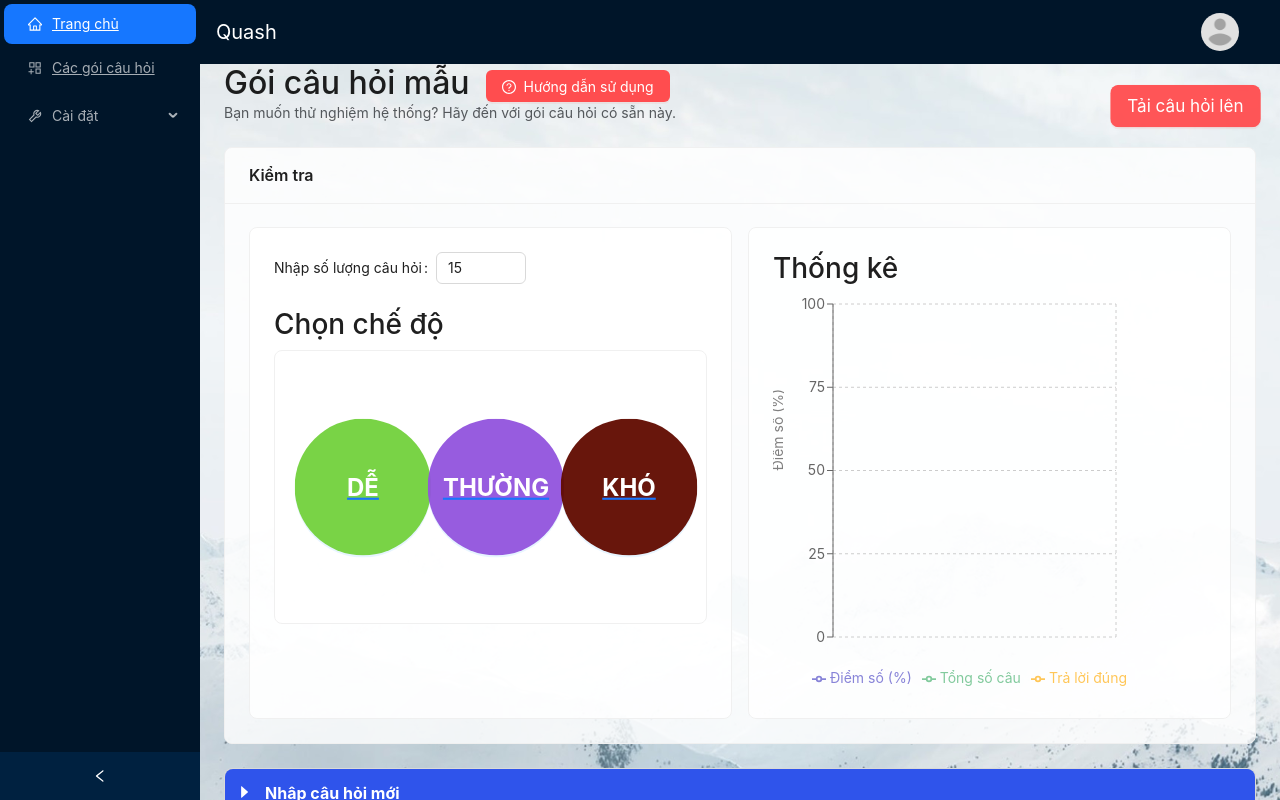
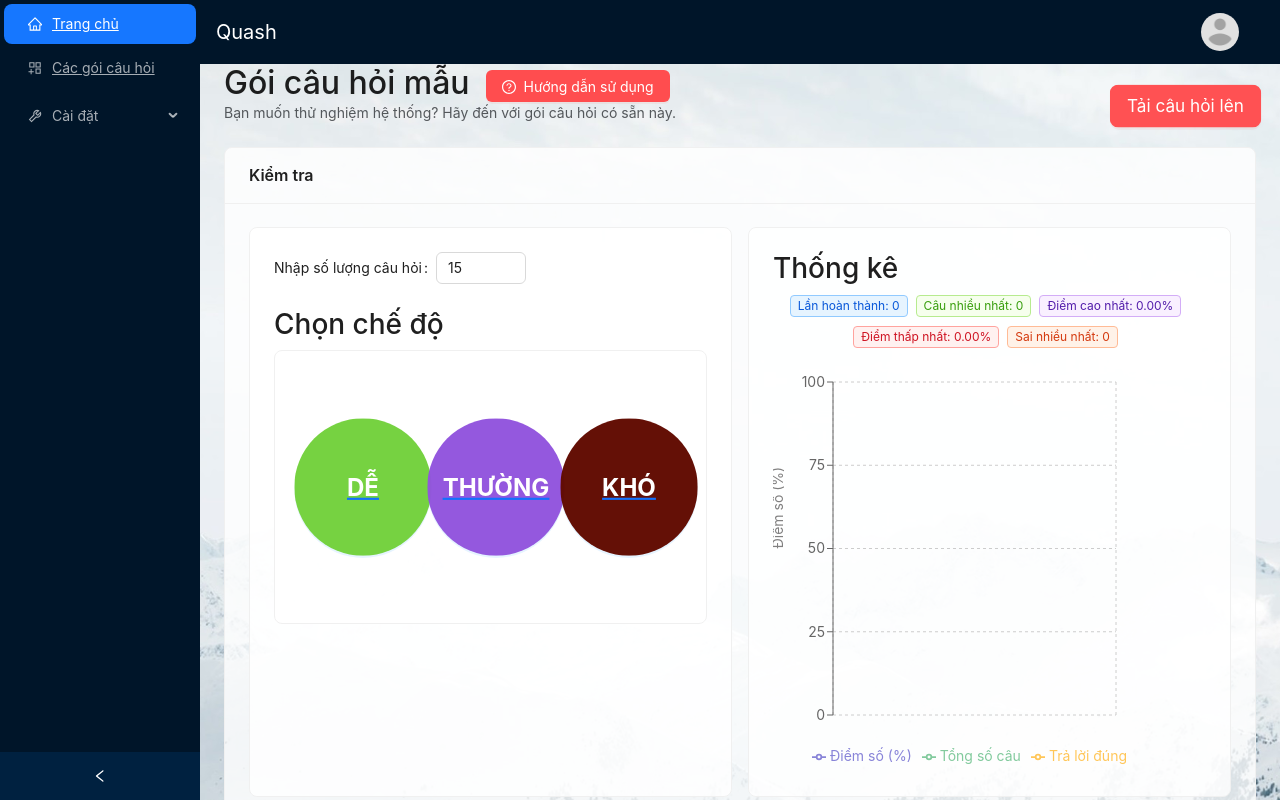
Before and after one commit to minh711/quash, a React (Create React App) app: page /quiz/preset-bundle in a window 1280 px wide. Shown: the top 800 px of the page. Built offline with nearby package versions, Linux system fonts and the light colour scheme; the HTML template or start-up script is replaced by a standard one.

Commit message:
build: add more statistic in quiz history

```diff
--- a/src/components/quiz-history-chart.tsx
+++ b/src/components/quiz-history-chart.tsx
@@ -10,6 +10,7 @@ import {
   ResponsiveContainer,
 } from 'recharts';
 import { QuizHistory } from '../entities/quiz';
+import { Tag } from 'antd';
 
 interface Props {
   data: QuizHistory[];
@@ -29,7 +30,42 @@ const QuizHistoryChart: React.FC<Props> = ({ data }) => {
       date: new Date(entry.createdAt).toLocaleDateString(),
     }));
 
+  const totalCompletions = chartData.length;
+  const maxAnsweredCount =
+    totalCompletions > 0
+      ? Math.max(...chartData.map((d) => d.answeredCount))
+      : 0;
+  const maxMark =
+    totalCompletions > 0 ? Math.max(...chartData.map((d) => +d.mark)) : 0;
+  const minMark =
+    totalCompletions > 0 ? Math.min(...chartData.map((d) => +d.mark)) : 0;
+  const maxIncorrect =
+    totalCompletions > 0
+      ? Math.max(
+          ...chartData.map((d) => d.answeredCount - d.correctAnsweredCount)
+        )
+      : 0;
+
   return (
+    <div>
+      <div style={{ marginBottom: 16, textAlign: 'center' }}>
+        <Tag color="blue" style={{ marginBottom: 8 }}>
+          Lần hoàn thành: {totalCompletions}
+        </Tag>
+        <Tag color="green" style={{ marginBottom: 8 }}>
+          Câu nhiều nhất: {maxAnsweredCount}
+        </Tag>
+        <Tag color="purple" style={{ marginBottom: 8 }}>
+          Điểm cao nhất: {maxMark.toFixed(2)}%
+        </Tag>
+        <Tag color="red" style={{ marginBottom: 8 }}>
+          Điểm thấp nhất: {minMark.toFixed(2)}%
+        </Tag>
+        <Tag color="volcano" style={{ marginBottom: 8 }}>
+          Sai nhiều nhất: {maxIncorrect}
+        </Tag>
+      </div>
+
       <ResponsiveContainer width="100%" height={400}>
         <LineChart
           data={chartData}
@@ -99,6 +135,7 @@ const QuizHistoryChart: React.FC<Props> = ({ data }) => {
           />
         </LineChart>
       </ResponsiveContainer>
+    </div>
   );
 };
 
```
Lines whose indentation alone changed are shown as unchanged.
